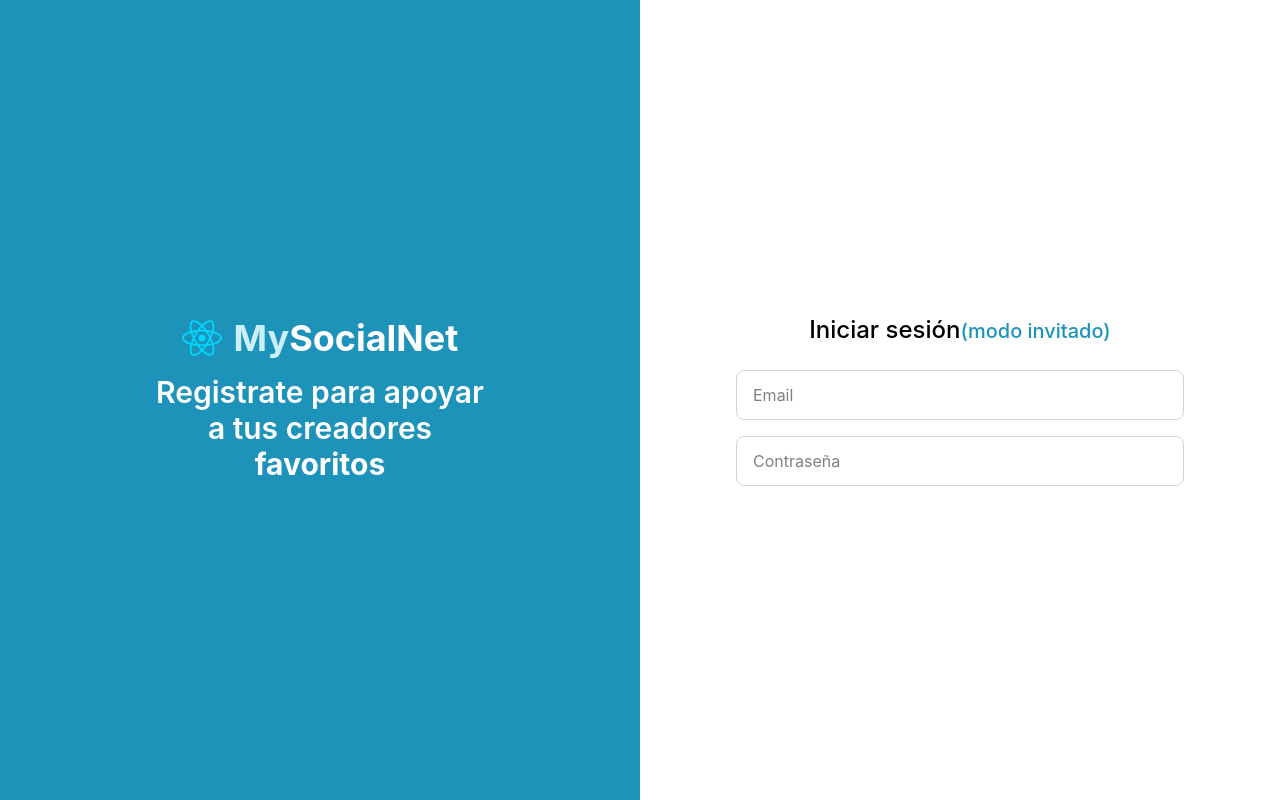
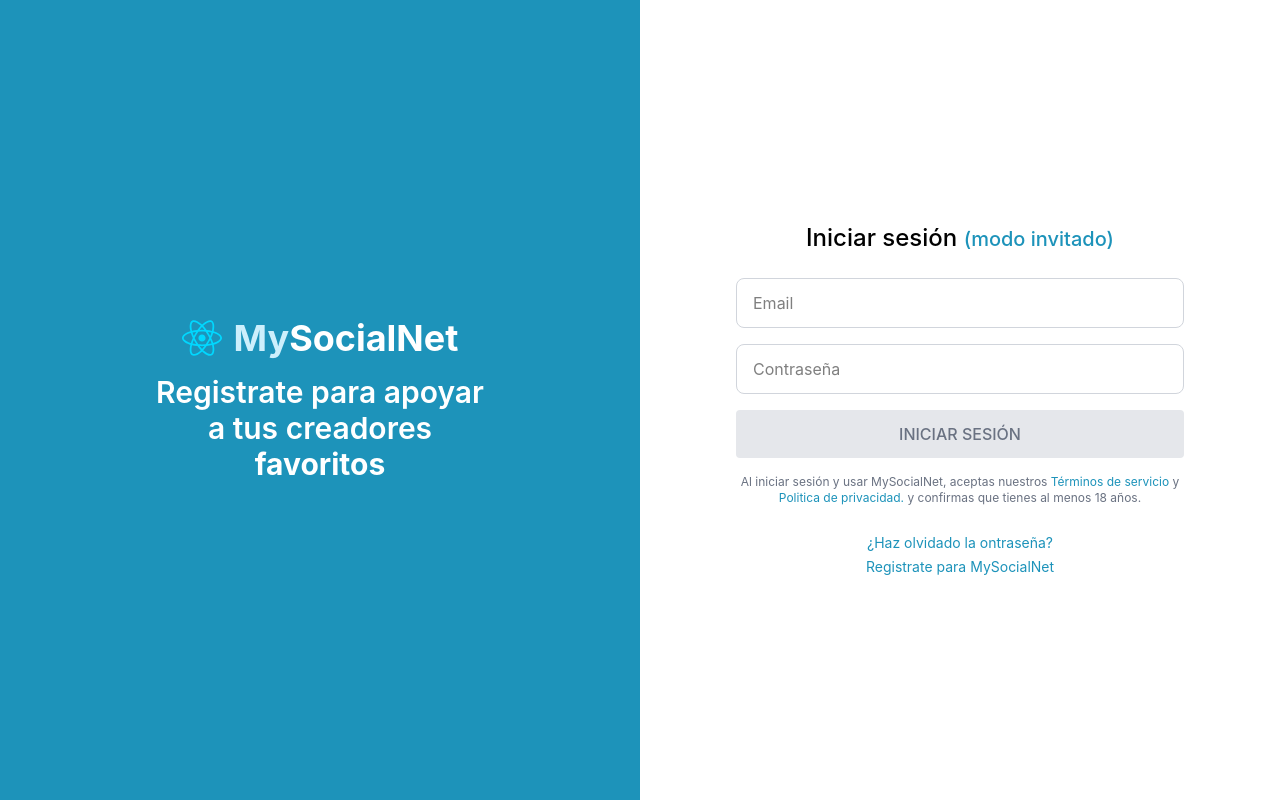
Before and after one commit to wizzard95/onlydevs-hijo, a React (Vite) app: page /login in a window 1280 px wide. Built offline with nearby package versions, Linux system fonts and the light colour scheme; some icons are missing.

Commit message:
feat|ui: agregar boton de iniciar sesion y texto de terminos y servicios, recuperacion de contraseña y registro

```diff
--- a/src/pages/LoginPage.jsx
+++ b/src/pages/LoginPage.jsx
@@ -27,7 +27,7 @@ export const LoginPage = () => {
                         </span>
 
                         <span className="text-3xl font-semibold">
-                            {/* //* */} a tus creadores {/*  //* */}
+                            a tus creadores{' '}
                         </span>
                         <span className="text-3xl font-bold">favoritos</span>
                     </div>
@@ -41,8 +41,7 @@ export const LoginPage = () => {
                 {/* lado derecho - formulario de inicio de sesion */}
                 <div className="w-full max-w-md">
                     <h1 className="text-2xl font-medium mb-6 text-center">
-                        Iniciar sesión
-                        {/* //* */}
+                        Iniciar sesión{' '}
                         <span className="text-xl text-[#1d93ba]">
                             (modo invitado)
                         </span>
@@ -56,7 +55,7 @@ export const LoginPage = () => {
                                 focus:ring-2 focus:ring-[#1d93ba]"
                             />
                         </div>
-                        <div className="relative">
+                        <div className="relative mb-4">
                             <input
                                 type="password"
                                 placeholder="Contraseña"
@@ -75,7 +74,35 @@ export const LoginPage = () => {
                                 />
                             </button>
                         </div>
+                        <button
+                            className="w-full bg-gray-200 text-gray-500 font-medium py-3 hover:bg-[#1d93ba]
+                        rounded transition duration-200 cursor-pointer hover:text-white"
+                        >
+                            INICIAR SESIÓN
+                        </button>
                     </form>
+                    <div className="mt-4 text-xs text-gray-500 text-center">
+                        Al iniciar sesión y usar MySocialNet, aceptas nuestros{' '}
+                        {''}
+                        <a href="#" className="text-[#1d93ba]">
+                            Términos de servicio
+                        </a>{' '}
+                        y{' '}
+                        <a href="#" className="text-[#1d93ba]">
+                            Politica de privacidad.
+                        </a>{' '}
+                        y confirmas que tienes al menos 18 años.
+                    </div>
+                    <div className="mt-6 text-center">
+                        <a href="#" className="text-[#1d93ba] text-sm">
+                            ¿Haz olvidado la ontraseña?
+                        </a>
+                    </div>
+                    <div className="mt- text-center">
+                        <a href="#" className="text-[#1d93ba] text-sm">
+                            Registrate para MySocialNet
+                        </a>
+                    </div>
                 </div>
             </section>
         </div>
```
